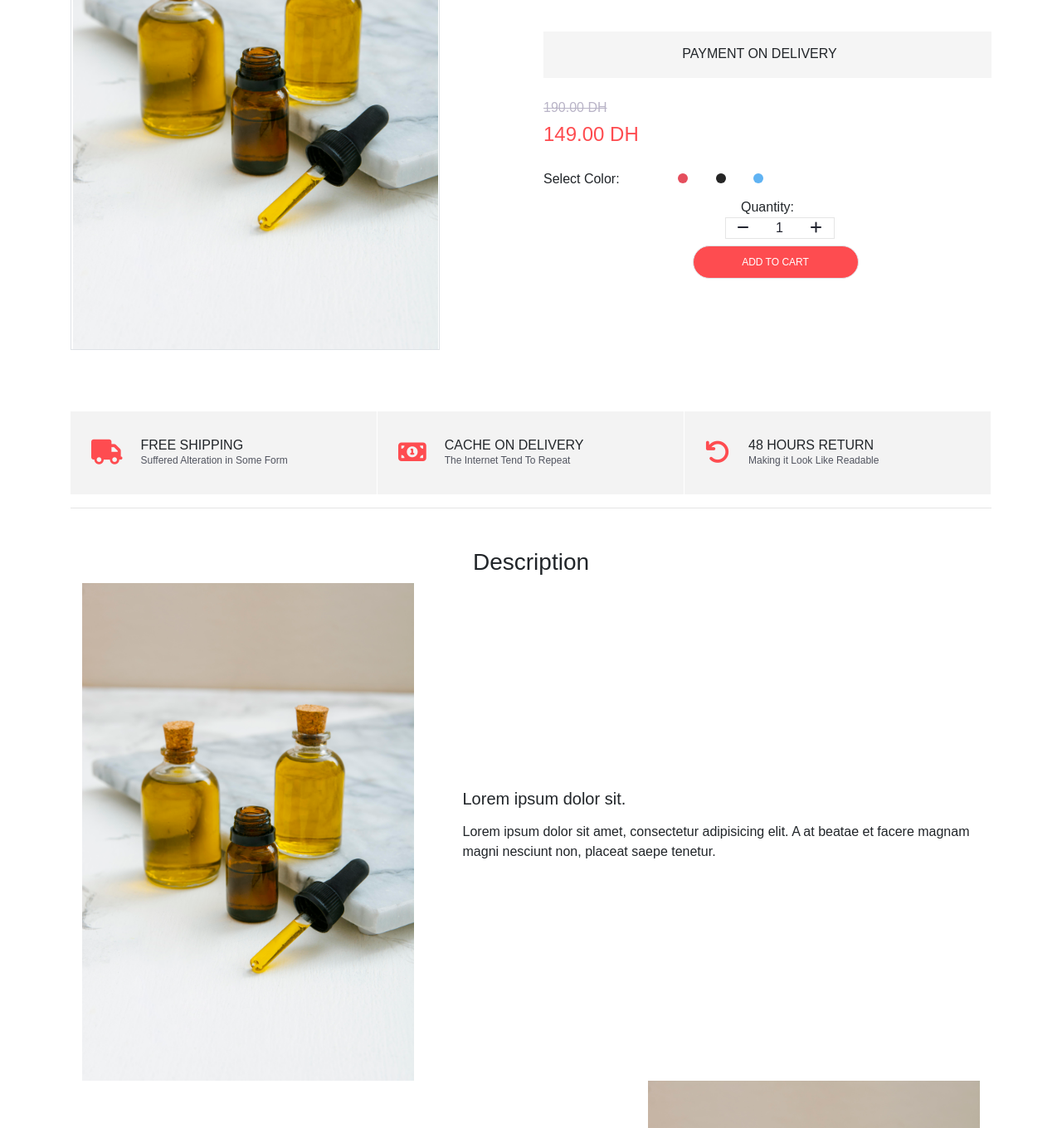
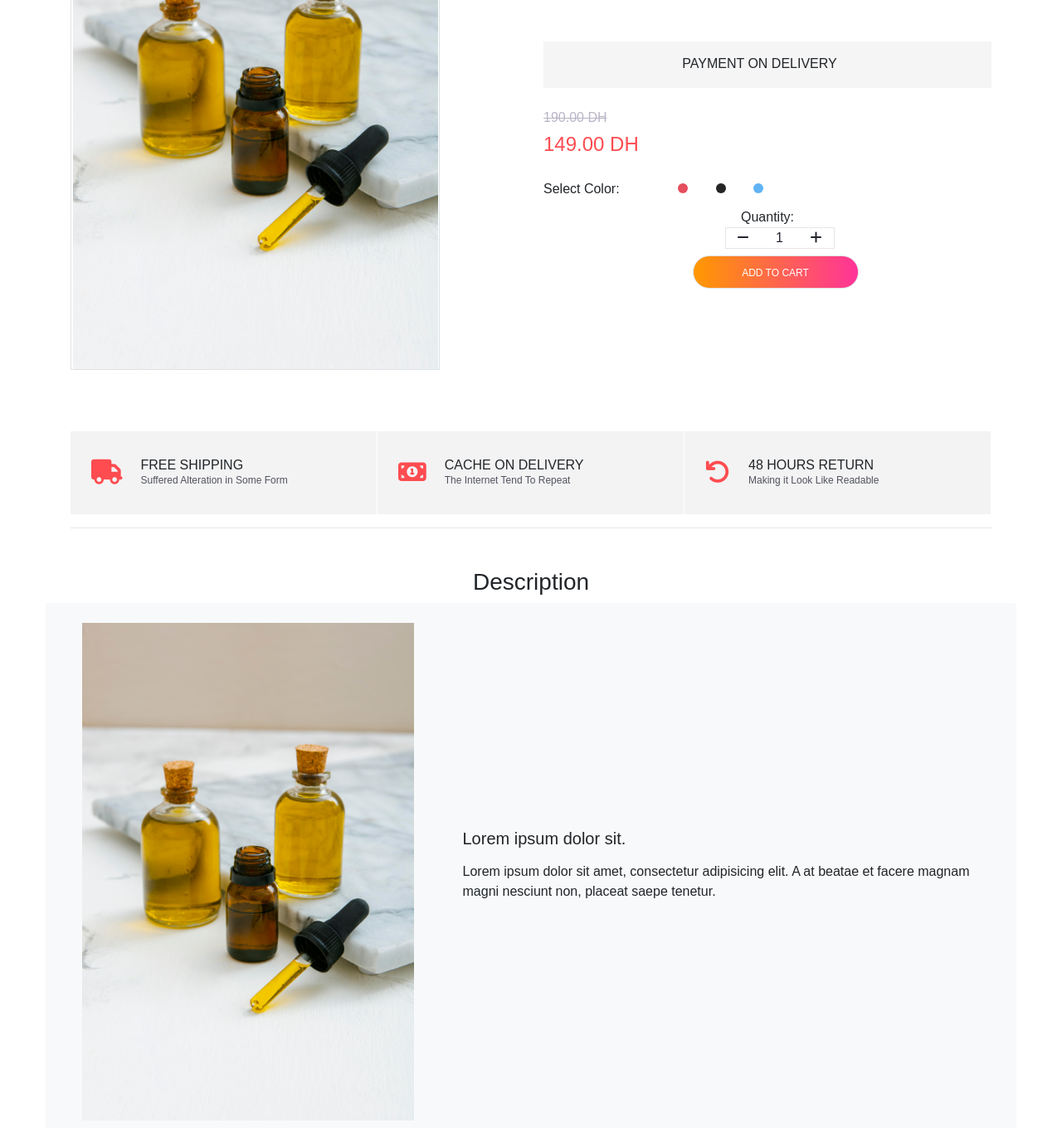
Before and after one commit to SaraMarhoum/EL-Gt-Store, a website: page product.html in a window 1280 px wide. Shown: the part 240-1600 px from the top of the page at 83% size. Drawn offline with nearby package versions, Linux system fonts and the light colour scheme.

Commit message:
Product description update3

```diff
--- a/app/scss/_single-product.scss
+++ b/app/scss/_single-product.scss
@@ -115,6 +115,7 @@
       }
 
       .red_button {
+
         display: inline-flex;
         flex-direction: column;
         justify-content: center;
@@ -122,14 +123,11 @@
         width: 200px;
         height: 40px;
         //TODO color From Mixin
-        background: #fe4c50;
+        background: linear-gradient(to right, #ff9900 0%, #ff3399 100%) !important;
+
         border-radius: 3px;
         transition: all 0.3s ease;
 
-        &:hover {
-          //TODO color From Mixin
-          background: #FE7C7F !important;
-        }
 
         a {
           display: block;
@@ -140,7 +138,17 @@
           text-align: center;
           line-height: 40px;
           width: 100%;
+          margin-top: 2px;
+          text-decoration: none;
         }
+
+        &:hover {
+          //TODO color From Mixin
+          //background: #FE7C7F !important;
+          background: linear-gradient(to right, #ff3399 0%, #ff9900 100%) !important;
+
+        }
+
       }
 
     }
@@ -149,6 +157,7 @@
   }
 
 }
+
 .product_benefit {
   margin-top: 74px;
 
--- a/product.html
+++ b/product.html
@@ -5,7 +5,7 @@
     <title>Single Product page</title>
     <link crossorigin="anonymous" href="https://stackpath.bootstrapcdn.com/bootstrap/4.4.1/css/bootstrap.min.css"
           integrity="sha384-Vkoo8x4CGsO3+Hhxv8T/Q5PaXtkKtu6ug5TOeNV6gBiFeWPGFN9MuhOf23Q9Ifjh" rel="stylesheet">
-    <!--    Fontawsome-->
+    <!--    Fontawesome-->
     <!--    <link rel="stylesheet" href="src/css/fontawesome.min.css">-->
     <script src="https://kit.fontawesome.com/8ac7442e81.js" crossorigin="anonymous"></script>
     <!--    style.css-->
@@ -19,8 +19,8 @@
     <div class="container">
         <div class="row">
             <!--            Product Img-->
-            <div class="col-md-5 mr-auto">
-                <div class="border text-center">
+            <div class="col-md-5 mt-4 mr-auto">
+                <div class="border text-center ">
                     <img src="src/img/product.jpg" alt="Image" class="img-fluid" width="440px">
                 </div>
             </div>
@@ -122,13 +122,13 @@
         <hr>
     </div>
 </section>
-<section class="productDesc container">
+<section class="productDesc container ">
     <div class="desc_title text-center mt-lg-5">
         <h3>Description</h3>
     </div>
     <div class="desc_content row ">
 
-        <div class="row align-items-center ">
+        <div class="row align-items-center bg-light pt-lg-4">
 
             <div class="col-5 text-center">
                 <img src="src/img/product.jpg" alt="" width="400px">
@@ -140,7 +140,7 @@
             </div>
         </div>
 
-        <div class="row align-items-center">
+        <div class="row align-items-center bg-light pt-lg-4">
 
             <div class="col-7">
                 <h5 class="mb-3">Lorem ipsum dolor sit.</h5>
```
Also changed, not shown: src/css/main.css, 1 other file.
